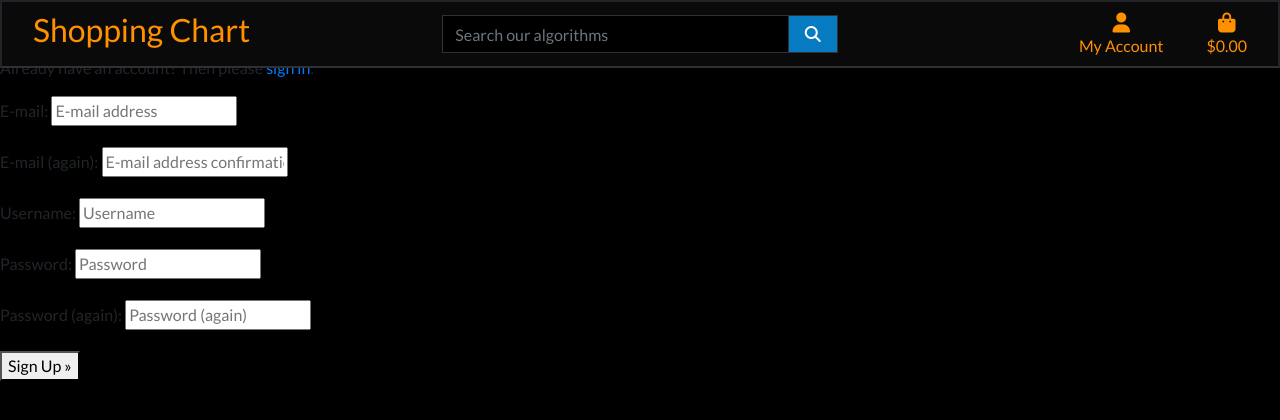
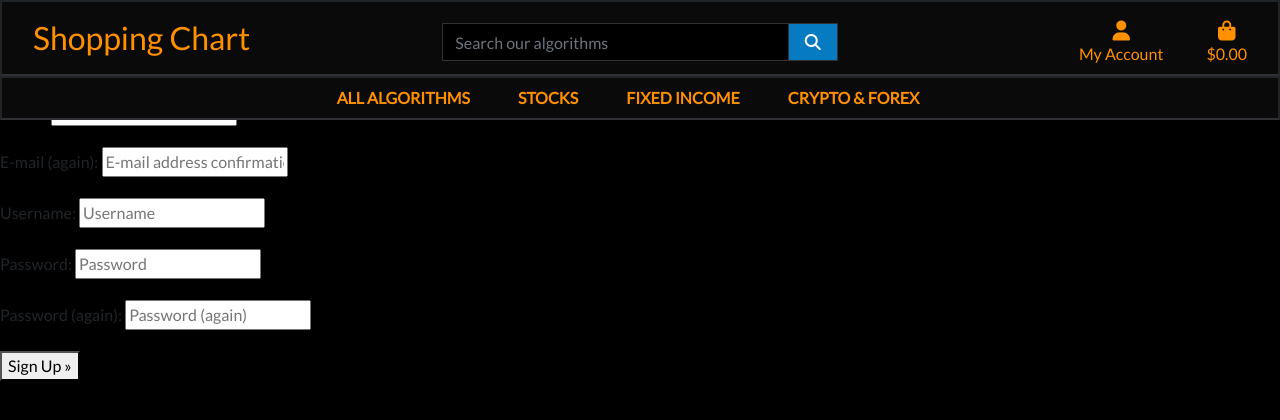
Before and after one commit to MaxRan92/shopping-chart, a Django app: page /accounts/signup/ in a window 1280 px wide. Shown: the top 420 px of the page. Run offline with Django 3.2, Linux system fonts and the light colour scheme; some libraries are stand-ins or nearby versions.

Commit message:
create main and mobile nav html code and include in base.html, add css initial style

```diff
--- a/static/css/base.css
+++ b/static/css/base.css
@@ -24,6 +24,7 @@ body {
     border-width: 2px;
     border-style: solid;
 }
+
 
 .logo-font {
     text-transform: uppercase;
--- a/templates/base.html
+++ b/templates/base.html
@@ -41,7 +41,7 @@
 
 <body>
     <header class="container-fluid fixed-top">
-        <div class="row nav-row">
+        <div id="topnav" class="row nav-row pt-lg-2 d-none d-lg-flex">
             <div class="col-12 col-lg-4 my-auto py-1 py-lg-0 text-center text-lg-left">
                 <a href="{% url 'home' %}" class="nav-link main-logo-link">
                     <h2>Shopping Chart</h2>
@@ -101,6 +101,15 @@
             </div>
 
         </div>
+        <div class="row nav-row">
+            <nav class="navbar navbar-expand-lg navbar-light w-100">
+                <button class="navbar-toggler" type="button" data-toggle="collapse" data-target="#main-nav" aria-controls="main-nav" aria-expanded="false" aria-label="Toggle navigation">
+                    <span class="navbar-toggler-icon"></span>
+                </button>
+                {% include 'includes/mobile-top-header.html' %}
+                {% include 'includes/main-nav.html' %}
+            </nav>
+        </div>
     </header>
 
     {% if messages %}
--- /dev/null
+++ b/templates/includes/main-nav.html
@@ -0,0 +1,50 @@
+<div class="collapse navbar-collapse" id="main-nav">
+    <ul class="navbar-nav w-auto mx-auto">
+        <li class="nav-item dropdown my-auto">
+            <a class="logo-font font-weight-bold mr-5" href="#" id="all-products-link" data-toggle="dropdown" aria-haspopup="true" aria-expanded="false">
+                All Algorithms
+            </a>
+            <div class="dropdown-menu border-0" aria-labelledby="all-products-link">
+                <a href="" class="dropdown-item">By Price</a>
+                <a href="" class="dropdown-item ">By Rating</a>
+                <a href="" class="dropdown-item ">By Category</a>
+                <a href="" class="dropdown-item">All Algorithms</a>
+            </div>
+        </li>
+
+        <li class="nav-item dropdown my-auto">
+            <a class="logo-font font-weight-bold mr-5" href="#" id="clothing-link" data-toggle="dropdown" aria-haspopup="true" aria-expanded="false">
+                Stocks
+            </a>
+            <div class="dropdown-menu border-0" aria-labelledby="clothing-link">
+                <a href="" class="dropdown-item">Long Only</a>
+                <a href="" class="dropdown-item">Long Short</a>
+                <a href="" class="dropdown-item">Dividend</a>
+                <a href="" class="dropdown-item">All Stocks Algorithms</a>
+            </div>
+        </li>
+
+        <li class="nav-item dropdown my-auto">
+            <a class="logo-font font-weight-bold mr-5" href="#" id="specials-link" data-toggle="dropdown" aria-haspopup="true" aria-expanded="false">
+                Fixed Income
+            </a>
+            <div class="dropdown-menu border-0" aria-labelledby="specials-link">
+                <a href="" class="dropdown-item">Income</a>
+                <a href="" class="dropdown-item">Relative Value</a>
+                <a href="" class="dropdown-item">Capital Gain</a>
+                <a href="" class="dropdown-item">All Fixed Income Algorithms</a>
+            </div>
+        </li>
+
+        <li class="nav-item dropdown my-auto">
+            <a class="logo-font font-weight-bold mr-5" href="#" id="homeware-link" data-toggle="dropdown" aria-haspopup="true" aria-expanded="false">
+                Crypto &amp; Forex
+            </a>
+            <div class="dropdown-menu border-0" aria-labelledby="homeware-link">
+                <a href="" class="dropdown-item">Crypto Long-Short</a>
+                <a href="" class="dropdown-item">Forex Long-Short</a>
+                <a href="" class="dropdown-item">All Crypto &amp; Forex Algorithms</a>
+            </div>
+        </li>
+    </ul>
+</div>
--- /dev/null
+++ b/templates/includes/mobile-top-header.html
@@ -0,0 +1,56 @@
+<li class="list-inline-item">
+    <a class="text-black nav-link d-block d-lg-none" href="#" id="mobile-search" data-toggle="dropdown" aria-haspopup="true" aria-expanded="false">
+        <div class="text-center">
+            <div><i class="fas fa-search fa-lg"></i></div>
+            <p class="my-0">Search</p>
+        </div>
+    </a>
+    <div class="dropdown-menu border-0 w-100 p-3 rounded-0 my-0" aria-labelledby="mobile-search">
+        <form class="form" method="GET" action="">
+            <div class="input-group w-100">
+                <input class="form-control border border-black rounded-0" type="text" name="q" placeholder="Search our site">
+                <div class="input-group-append">
+                    <button class="form-control form-control btn btn-black border border-black rounded-0" type="submit">
+                        <span class="icon">
+                            <i class="fas fa-search"></i>
+                        </span>
+                    </button>
+                </div>
+            </div>
+        </form>
+    </div>
+</li>
+<li class="list-inline-item dropdown">
+    <a class="text-black nav-link d-block d-lg-none" href="#" id="user-options" data-toggle="dropdown" aria-haspopup="true" aria-expanded="false">
+        <div class="text-center">
+            <div><i class="fas fa-user fa-lg"></i></div>
+            <p class="my-0">My Account</p>
+        </div>
+    </a>
+    <div class="dropdown-menu border-0" aria-labelledby="user-options">
+        {% if request.user.is_authenticated %}
+            {% if request.user.is_superuser %}
+                <a href="{% url 'account_logout' %}" class="dropdown-item">Product Management</a>
+            {% endif %}
+            <a href="" class="dropdown-item">My Profile</a>
+            <a href="{% url 'account_logout' %}" class="dropdown-item">Logout</a>
+        {% else %}
+            <a href="{% url 'account_signup' %}" class="dropdown-item">Register</a>
+            <a href="{% url 'account_login' %}" class="dropdown-item">Login</a>
+        {% endif %}
+    </div>
+</li>
+<li class="list-inline-item">
+    <a class="{% if grand_total %}text-primary font-weight-bold{% else %}text-black{% endif %} nav-link d-block d-lg-none" href="">
+        <div class="text-center">
+            <div><i class="fas fa-shopping-bag fa-lg"></i></div>
+            <p class="my-0">
+                {% if grand_total %}
+                    ${{ grand_total|floatformat:2 }}
+                {% else %}
+                    $0.00
+                {% endif %}
+            </p>
+        </div>
+    </a>
+</li>
```
